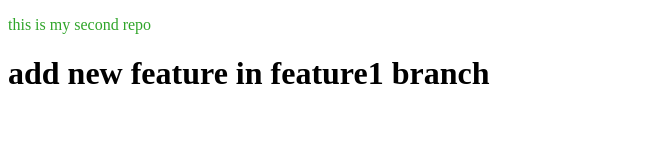
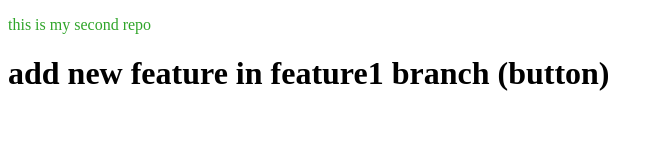
Before and after one commit to aditya-tripathi2651/demo-project, a plain HTML site: page index.html in a window 1280 px wide. Shown: the whole page, without its empty margins (0-662 px from the left). Drawn offline with Linux system fonts and the light colour scheme.

```diff
--- a/index.html
+++ b/index.html
@@ -10,7 +10,7 @@
 
     <p>this is my second repo</p>
 
-    <h1>add new feature in feature1 branch</h1>
+    <h1>add new feature in feature1 branch (button)</h1>
 
 </body>
 </html>
```
